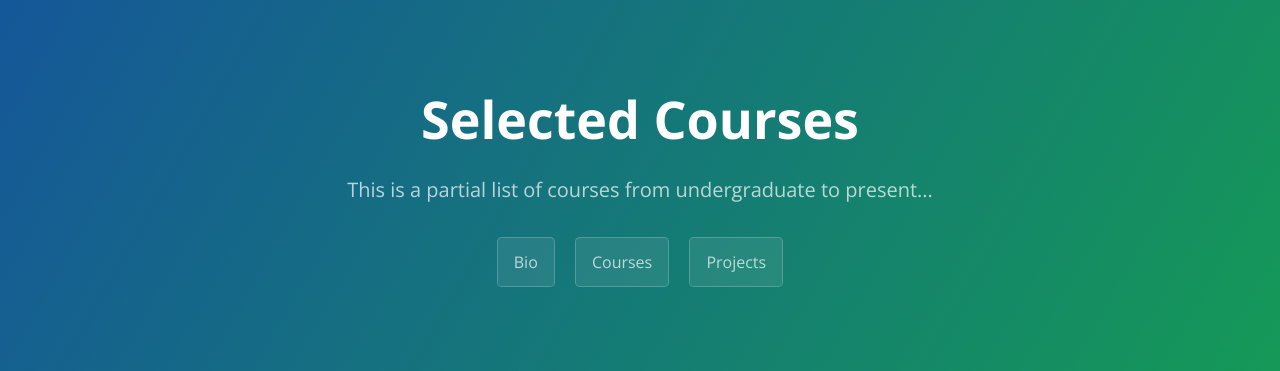
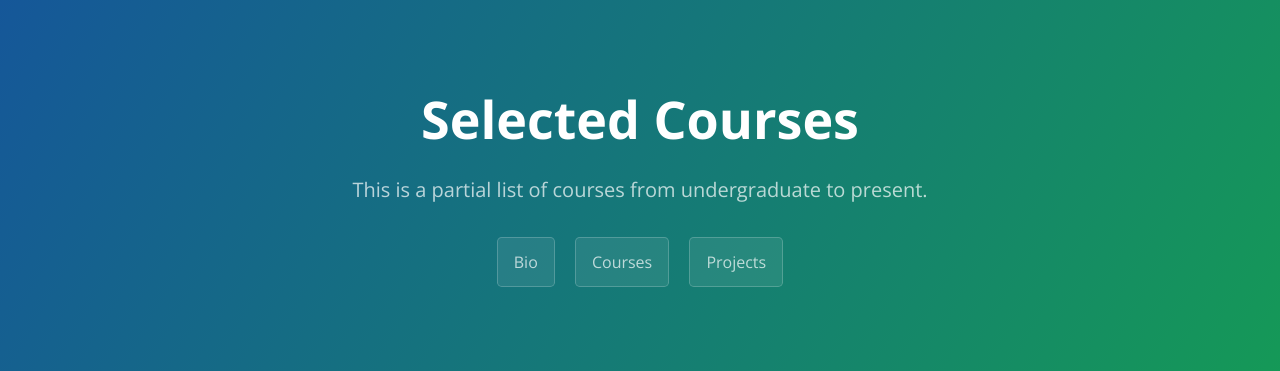
Before and after one commit to klyw1998/LiangyaweiKuang, a Jekyll site: the page built from courses.md, in a window 1280 px wide and 900 px high. Shown: the top 371 px of the window. Built offline with Jekyll 4.4.1, drawn with Linux system fonts in a browser that asks for light colours.

```diff
--- a/courses.md
+++ b/courses.md
@@ -1,7 +1,7 @@
 ---
 layout: default
 title: 'Selected Courses'
-description: This is a partial list of courses from undergraduate to present...
+description: This is a partial list of courses from undergraduate to present.
 ---
 
 ## *Math Courses* Before my MPhil:
```
